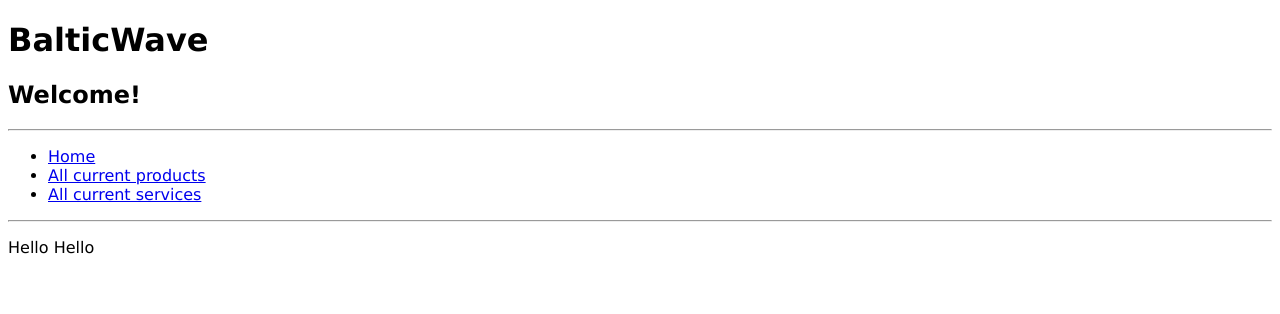
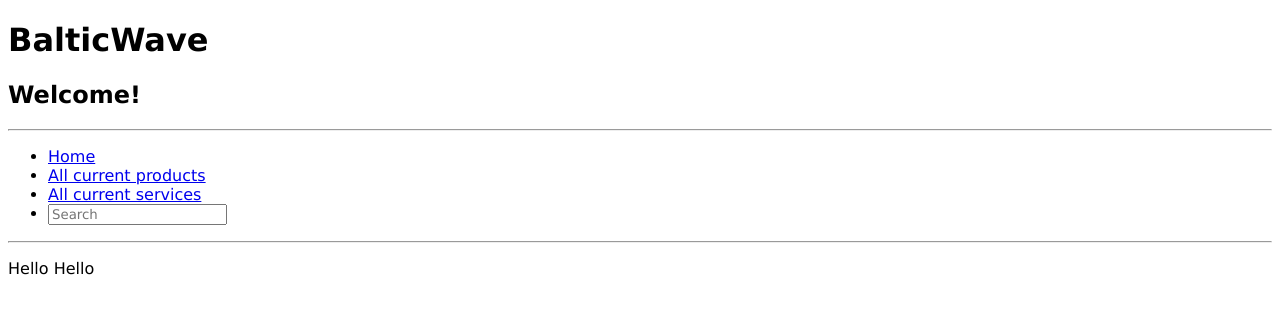
Before and after one commit to Gedasikas/DjangoBalticWave, a Django app: page /balticwave/ in a window 1280 px wide. Shown: the top 314 px of the page. Run offline with Django 4.2, Linux system fonts and the light colour scheme.

Commit message:
Added a search bar (needs to be updated)

```diff
--- a/mysite/balticwave/templates/base.html
+++ b/mysite/balticwave/templates/base.html
@@ -14,6 +14,11 @@
     <li><a href="{% url 'home' %}">Home</a></li>
     <li><a href="{% url 'products' %}">All current products</a></li>
     <li><a href="{% url 'services' %}">All current services</a></li>
+    <li>
+        <form action="{% url 'search' %}" method="get">
+            <input name="query" type="text" placeholder="Search">
+        </form>
+    </li>
 </ul>
 <hr>
 {% block content %}{% endblock %}
--- a/mysite/balticwave/urls.py
+++ b/mysite/balticwave/urls.py
@@ -8,4 +8,6 @@ urlpatterns = [
     path('products/<int:pk>', views.ProductDetailView.as_view(), name='product-detail'),
     path('services/', views.ServiceListView.as_view(), name='services'),
     path('services/<int:pk>', views.ServiceDetailView.as_view(), name='service-detail'),
+    path('search/', views.search, name='search'),
+    path('search/<int:pk>', views.ProductDetailView.as_view(), name='product-detail'),
 ]
--- a/mysite/balticwave/views.py
+++ b/mysite/balticwave/views.py
@@ -2,6 +2,7 @@ from django.http import HttpResponse
 from django.shortcuts import render
 from django.views import generic
 from .models import Product, Service
+from django.db.models import Q
 def home(request):
     return render(request, 'home.html')
 
@@ -23,3 +24,8 @@ class ServiceDetailView(generic.DetailView):
     model = Service
     template_name = 'service_detail.html'
     context_object_name = 'service'
+
+def search(request):
+    query = request.GET.get('query')
+    search_results = Product.objects.filter(Q(product_name__icontains=query) | Q(description__icontains=query))
+    return render(request, 'search.html', {'products': search_results, 'query': query})
```
Also changed, not shown: mysite/balticwave/templates/search.html (added, +18 -0 lines).
